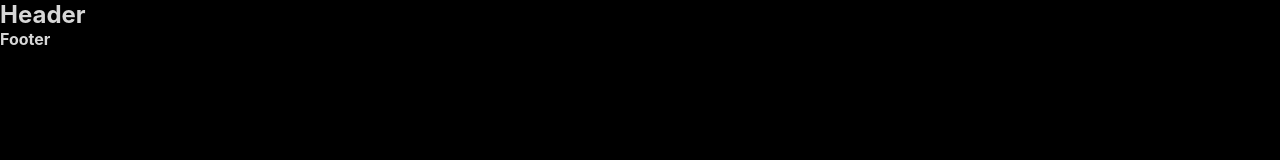
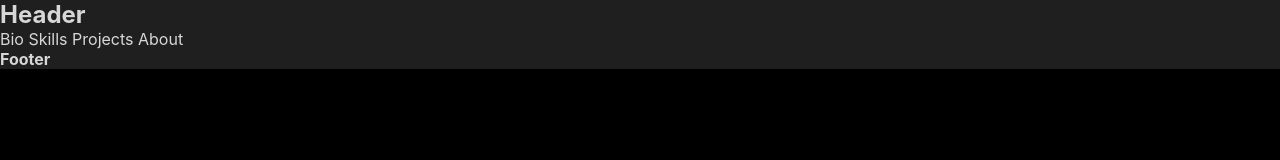
Before and after one commit to StevenJBurns/stevenjburns-2017, a plain HTML site: page index.html in a window 1280 px wide. Drawn offline with Linux system fonts and the light colour scheme.

Commit message:
More styling; added Nav to Header

```diff
--- a/css/style.css
+++ b/css/style.css
@@ -1,11 +1,11 @@
 * {
   margin: 0;
   padding: 0;
-  background: #000000;
+  background: #00000000;
 }
 
 html {
-
+  background: #000000;
   font-family: -apple-system, BlinkMacSystemFont, 'Segoe UI', Roboto, Oxygen, Ubuntu, Cantarell, 'Open Sans', 'Helvetica Neue', sans-serif
 }
 
@@ -16,10 +16,19 @@ body {
 header {
   height: 96;
   color: #D7D7D7;
-  background: #3D3D3D;
+  background: #1F1F1F;
+}
+
+nav {
+}
+
+nav li, header h2 {
+  text-align: center;
+  display: inline-block;
 }
 
 main {
+  height: 192;
   color: #3D3D3D;
   background: #D7D7D7;;
 
@@ -28,5 +37,5 @@ main {
 footer {
   height: 96;
   color: #D7D7D7;
-  background: #3D3D3D;
+  background: #1F1F1F;
 }
--- a/index.html
+++ b/index.html
@@ -7,11 +7,17 @@
   </head>
   <body>
     <header>
-        <h2>Header</h2>
+      <h2>Header</h2>
+      <nav>
+        <ul>
+          <li><a>Bio</a></li>
+          <li><a>Skills</a></li>
+          <li><a>Projects</a></li>
+          <li><a>About</a></li>
+        </ul>
+      </nav>
     </header>
-    <main>
-
-    </main>
+    <main></main>
     <footer>
         <h4>Footer</h4>
     </footer>
```
